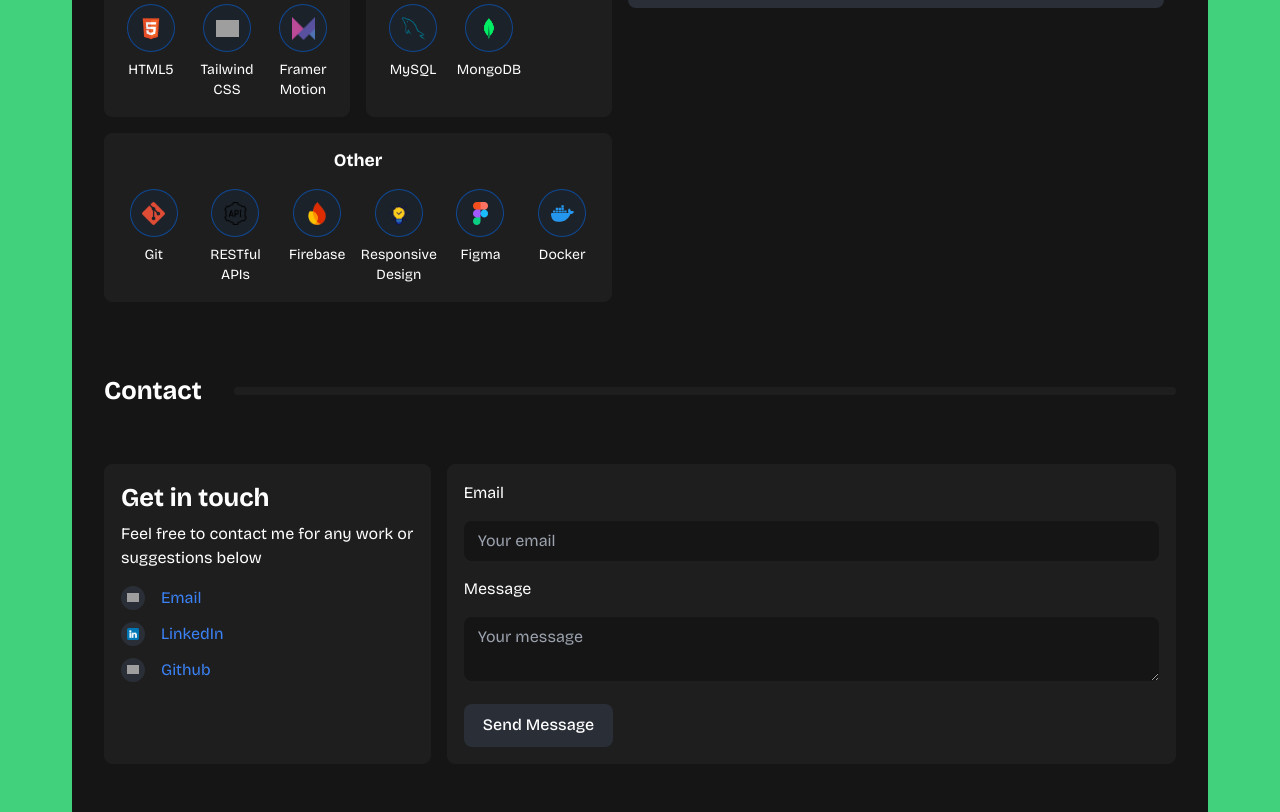
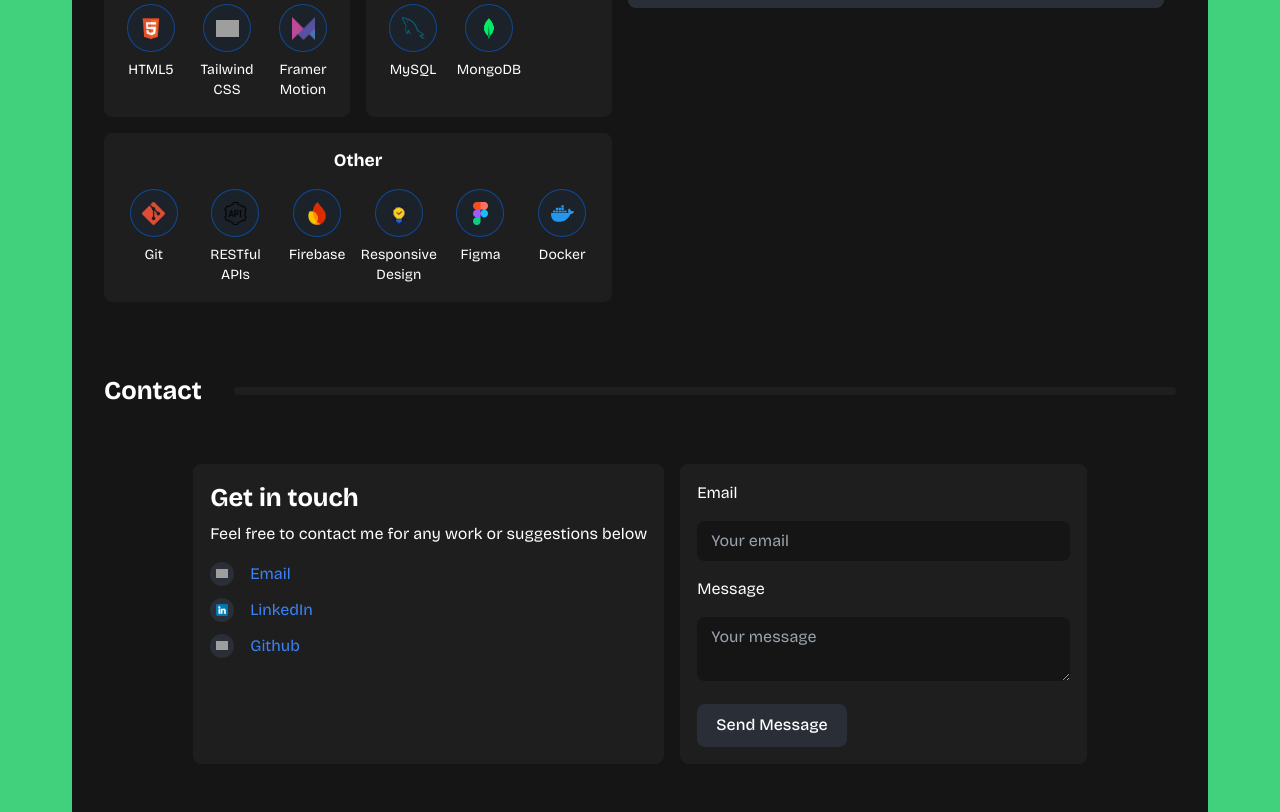
Before and after one commit to LittleEmber13/portfolio-2025, a React (Vite) app: page / in a window 1280 px wide. Shown: the part 2833-3645 px from the top of the page. Built offline with nearby package versions, Linux system fonts and the light colour scheme; grey boxes are pictures that could not be loaded.

Commit message:
feat: functional contact with emailjs

```diff
--- a/package.json
+++ b/package.json
@@ -12,6 +12,7 @@
   "dependencies": {
     "class-variance-authority": "^0.7.1",
     "clsx": "^2.1.1",
+    "emailjs-com": "^3.2.0",
     "framer-motion": "^12.23.22",
     "lucide-react": "^0.544.0",
     "motion": "^12.23.22",
--- a/src/App.css
+++ b/src/App.css
@@ -178,6 +178,7 @@ button:hover {
 }
 
 input[type="text"],
+input[type="email"],
 textarea {
   background-color: var(--color-primary);
   padding-left: 14px;
--- a/src/sections/contact.jsx
+++ b/src/sections/contact.jsx
@@ -5,19 +5,31 @@ import { useInView } from "framer-motion";
 import github from "../assets/icons/github.png";
 import mail from "../assets/icons/mail.png";
 import linkedin from "../assets/icons/linkedin.png";
-
+import emailjs from "emailjs-com";
 
 export default function Contact({ id }) {
     const [email, setEmail] = useState("");
-
-    const handleEmailChange = (event) => {
-        setEmail(event.target.value);
-    };
-
     const [message, setMessage] = useState("");
 
-    const handleMessageChange = (event) => {
-        setMessage(event.target.value);
+    const sendEmail = (e) => {
+        e.preventDefault();
+
+        emailjs.send(
+            import.meta.env.VITE_EMAILJS_SERVICE_ID,
+            import.meta.env.VITE_EMAILJS_TEMPLATE_ID,
+            {
+                from_email: email,
+                message: message,
+            },
+            import.meta.env.VITE_EMAILJS_PUBLIC_KEY)
+            .then(() => {
+                alert("Correo enviado correctamente");
+                setEmail("");
+                setMessage("");
+            })
+            .catch(() => {
+                alert("Error al enviar el correo");
+            });
     };
 
     const ref = useRef(null);
@@ -89,25 +101,28 @@ export default function Contact({ id }) {
                             </div>
                         </div>
                     </div>
+                    <form onSubmit={sendEmail}>
                         <div className="card align-middle w-full !p-[16px]">
                             <p>Email</p>
                             <input
-                            type="text"
+                                type="email"
                                 value={email}
-                            onChange={handleEmailChange}
+                                onChange={(e) => setEmail(e.target.value)}
                                 placeholder="Your email"
                                 className="w-full"
+                                required
                             />
                             <p className="mt-4">Message</p>
                             <textarea
-                            type="text"
                                 value={message}
-                            onChange={handleMessageChange}
+                                onChange={(e) => setMessage(e.target.value)}
                                 placeholder="Your message"
                                 className="w-full mb-[16px]"
+                                required
                             />
                             <button>Send Message</button>
                         </div>
+                    </form>
                 </div>
             </motion.div>
         </section>
```
Also changed, not shown: 2 other files (tests, documents, lock files or other folders). Lines whose indentation alone changed are shown as unchanged.
